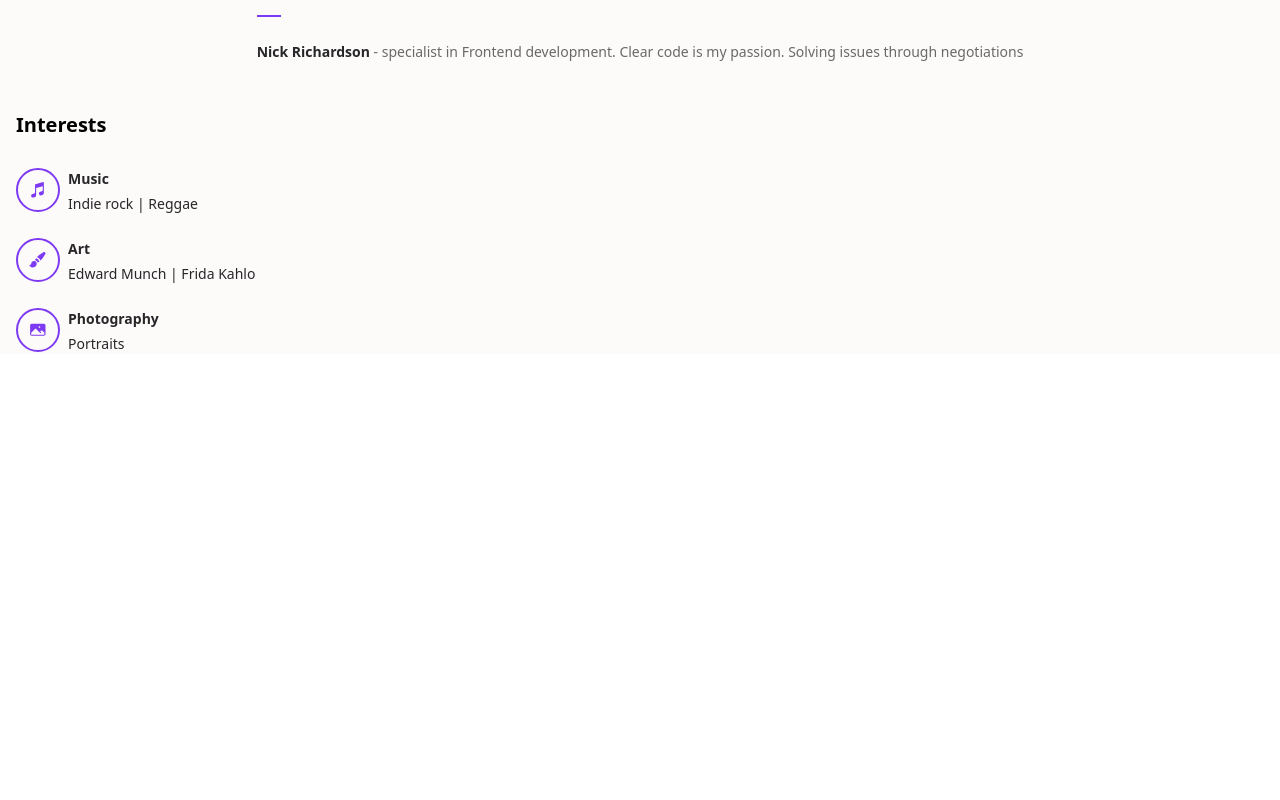
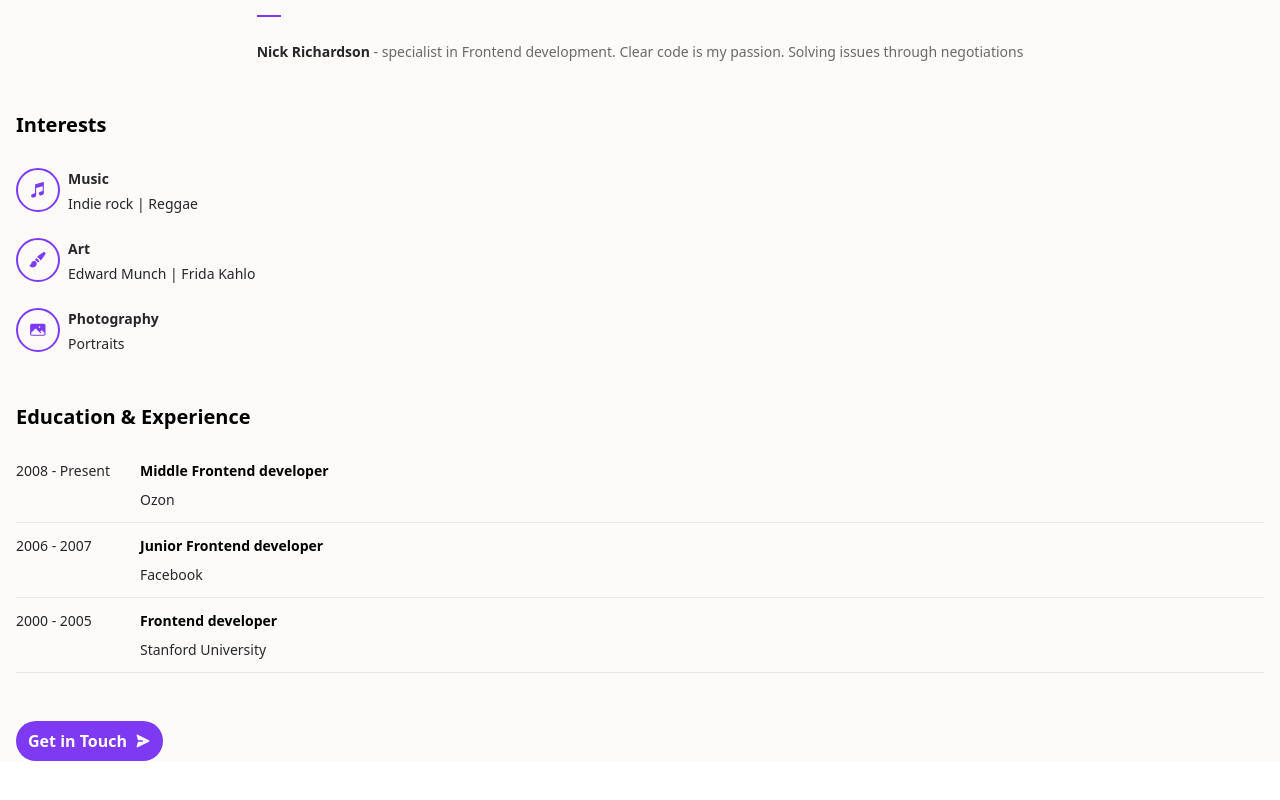
Before and after one commit to Dendroid01/project1, a React (Vite) app: page / in a window 1280 px wide. Shown: the part 950-1750 px from the top of the page. Before the commit the page ends 1352 px from the top, so only its background shows below. Built offline with nearby package versions, Linux system fonts and the light colour scheme.

Commit message:
Experience section.

```diff
--- a/src/components/About/About.tsx
+++ b/src/components/About/About.tsx
@@ -1,6 +1,7 @@
 import backgroundImage from '../../assets/backgroundImage.png';
 import aboutImage from '../../assets/photo-about.png';
-import InterestList from "./InterestList.tsx";
+import InterestList from "./Interest/InterestList";
+import EducationExperience from "./Experience/EducationExperience";
 
 const About = () => {
     return (
@@ -17,7 +18,7 @@ const About = () => {
                     <div className="flex flex-col gap-6 mb-6">
                         <hr className="w-6 border border-lavender m-0"/>
                         <p className="text-body font-regular text-grey-dark mt text-justify">
-                            <span className="text-subtitle-2 font-semibold text-black ">Nick Richardson</span> -
+                            <span className="text-subtitle-2 font-semibold text-black">Nick Richardson</span> -
                             specialist
                             in Frontend
                             development. Clear code is my passion. Solving issues
@@ -27,6 +28,7 @@ const About = () => {
                 </div>
             </section>
             <InterestList/>
+            <EducationExperience/>
         </>
     )
         ;
--- /dev/null
+++ b/src/components/About/Experience/EducationExperience.tsx
@@ -0,0 +1,27 @@
+import experienceData from "./experienceData";
+import TimelineItem from "./TimelineItem";
+import Button from '../../mobileButton';
+
+const EducationExperience = () => {
+
+    return (
+        <section className="flex flex-col px-4 mb-25 gap-7">
+            <h2 className="text-subtitle font-semibold">Education & Experience</h2>
+
+            <div className="flex flex-col gap-3 mb-5">
+                {experienceData.map((item) => (
+                    <TimelineItem
+                        key={item.id}
+                        period={item.period}
+                        title={item.title}
+                        company={item.company}
+                    />
+                ))}
+            </div>
+            <Button>Get in Touch</Button>
+        </section>
+    )
+        ;
+};
+
+export default EducationExperience
--- /dev/null
+++ b/src/components/About/Experience/TimelineItem.tsx
@@ -0,0 +1,19 @@
+interface TimelineItemProps {
+    period: string;
+    title: string;
+    company: string;
+}
+
+const TimelineItem = ({ period, title, company }:TimelineItemProps) => {
+    return (
+        <div className="flex flex-row gap-1 pb-3 border-b border-grey-light">
+            <div className="text-body font-regular text-black w-30 h-5">{period}</div>
+            <div className="flex flex-col gap-2">
+                <h3 className="text-subtitle-2 font-semibold">{title}</h3>
+                <p className="text-body font-regular text-black">{company}</p>
+            </div>
+        </div>
+    );
+};
+
+export default TimelineItem;
--- /dev/null
+++ b/src/components/About/Experience/experienceData.tsx
@@ -0,0 +1,22 @@
+const experienceData = [
+    {
+        id: 1,
+        period: '2008 - Present',
+        title: 'Middle Frontend developer',
+        company: 'Ozon',
+    },
+    {
+        id: 2,
+        period: '2006 - 2007',
+        title: 'Junior Frontend developer',
+        company: 'Facebook',
+    },
+    {
+        id: 3,
+        period: '2000 - 2005',
+        title: 'Frontend developer',
+        company: 'Stanford University',
+    },
+];
+
+export default experienceData
--- a/src/components/About/InterestData.tsx
+++ b/src/components/About/Interest/InterestData.tsx
@@ -1,4 +1,4 @@
-export const InterestData = [
+export const interestData = [
     {
         id: 1,
         title: 'Music',
@@ -33,4 +33,4 @@ export const InterestData = [
     }
 ];
 
-export default InterestData
+export default interestData
--- a/src/components/About/InterestList.tsx
+++ b/src/components/About/Interest/InterestList.tsx
@@ -1,5 +1,5 @@
-import InterestItem from './InterestItem';
-import InterestData from './InterestData';
+import InterestItem from './InterestItem.tsx';
+import interestData from './InterestData.tsx';
 
 const InterestList = () => {
     return (
@@ -7,7 +7,7 @@ const InterestList = () => {
         <section className="flex flex-col px-4 mb-12 gap-7">
             <h2 className="text-subtitle font-semibold">Interests</h2>
             <div className="flex flex-col gap-6">
-                {InterestData.map((interest) => (
+                {interestData.map((interest) => (
                     <InterestItem
                         key={interest.id}
                         icon={interest.icon}
--- a/src/components/mobileButton.tsx
+++ b/src/components/mobileButton.tsx
@@ -21,6 +21,8 @@ export const Button = ({
          rounded-full
          font-subtitle-2
          font-semibold
+         z-999
+         w-fit
 
          hover:bg-[#6C2BD9]
 
```
Also changed, not shown: src/components/About/testIntrerest.tsx (deleted, +0 -41 lines), src/components/About/Interest/InterestItem.tsx (renamed from src/components/About/InterestItem.tsx).
